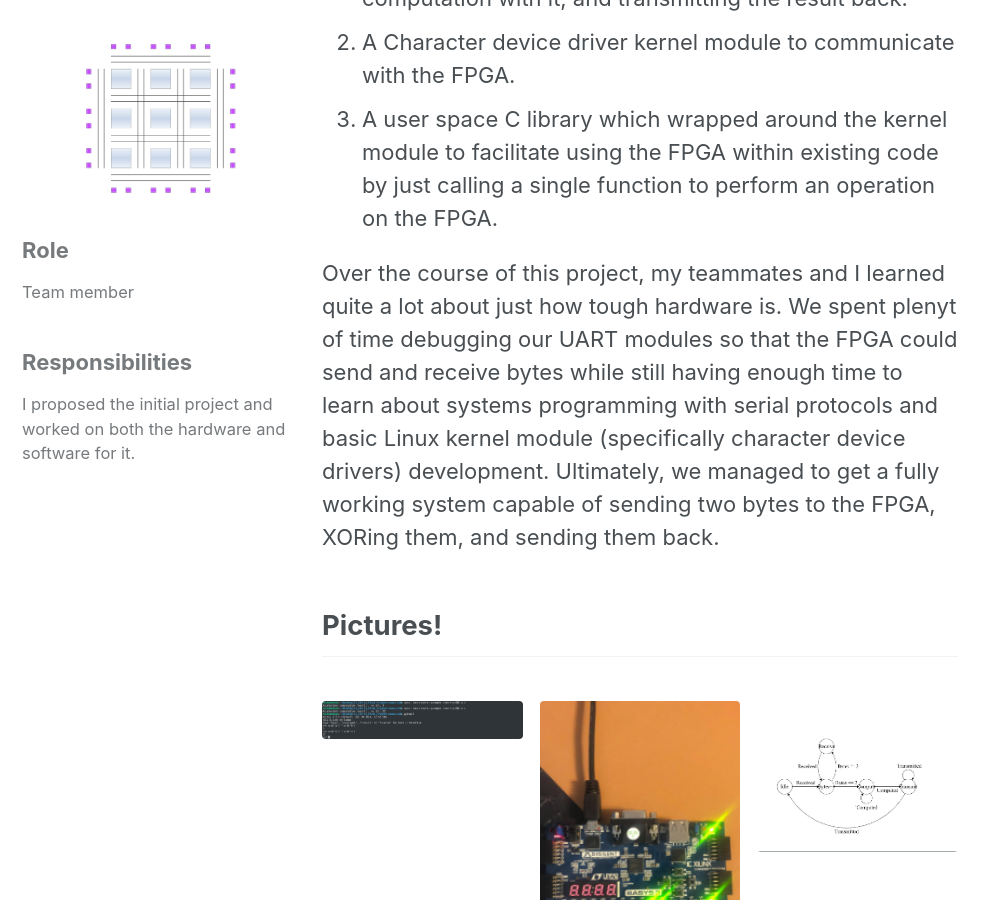
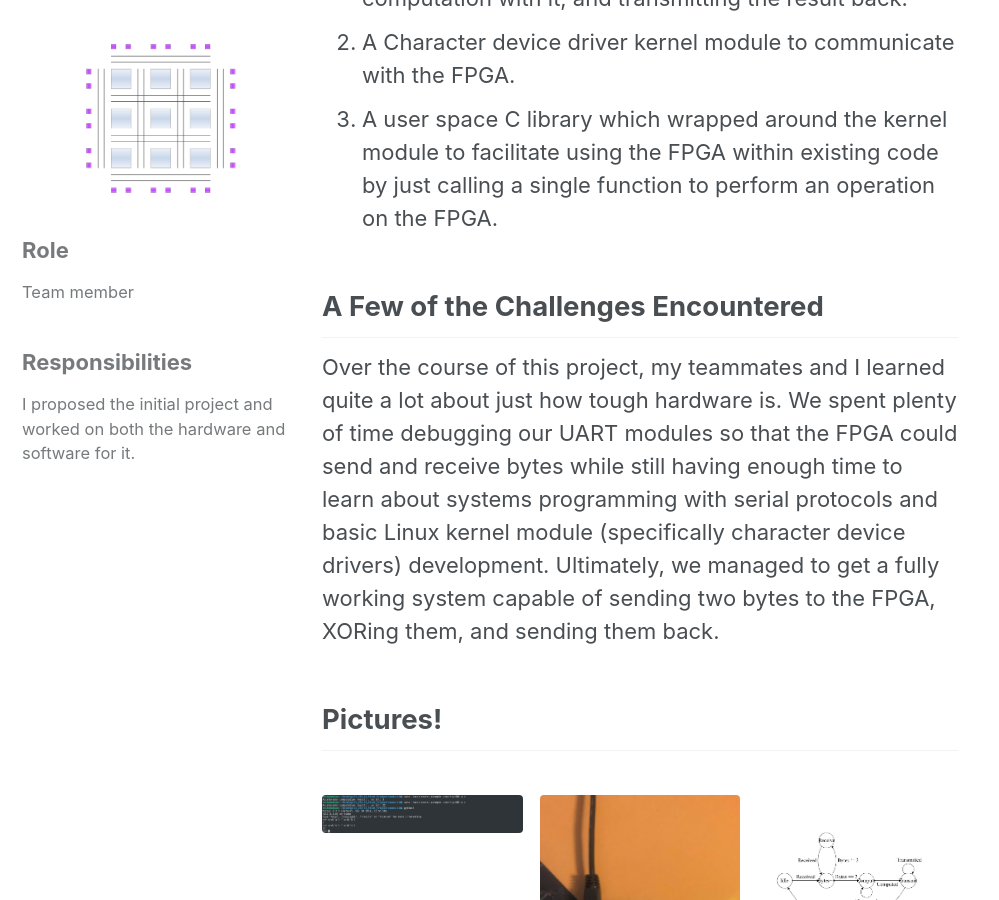
Before and after one commit to FakeNameSE/FakeNameSE.github.io, a Jekyll site: the page built from _portfolio/FPGA_Accelerator.md, in a window 1280 px wide and 900 px high, scrolled down 1132 px. Shown: the whole window, without its empty margins (0-999 px from the left). Built offline with Jekyll 4.4.1, drawn with Linux system fonts in a browser that asks for light colours.

Commit message:
Fixed typos and added section name to FPGA Accelerator portfolio entry.

```diff
--- a/_portfolio/FPGA_Accelerator.md
+++ b/_portfolio/FPGA_Accelerator.md
@@ -37,7 +37,8 @@
 2. A Character device driver kernel module to communicate with the FPGA.
 3. A user space C library which wrapped around the kernel module to facilitate using the FPGA within existing code by just calling a single function to perform an operation on the FPGA.
 
-Over the course of this project, my teammates and I learned quite a lot about just how tough hardware is. We spent plenyt of time debugging our UART modules so that the FPGA could send and receive bytes while still having enough time to learn about systems programming with serial protocols and basic Linux kernel module (specifically character device drivers) development. Ultimately, we managed to get a fully working system capable of sending two bytes to the FPGA, XORing them, and sending them back.
+## A Few of the Challenges Encountered
+Over the course of this project, my teammates and I learned quite a lot about just how tough hardware is. We spent plenty of time debugging our UART modules so that the FPGA could send and receive bytes while still having enough time to learn about systems programming with serial protocols and basic Linux kernel module (specifically character device drivers) development. Ultimately, we managed to get a fully working system capable of sending two bytes to the FPGA, XORing them, and sending them back.
 
 ## Pictures!
 {% include gallery caption="From left to right: FPGA Accelerator XORing some bytes using the example program, FPGA LEDs lighting up in response to byte received while debugging, diagram of finite state machine upon which the control circuit of the FPGA is based, and block diagram of major components in the FPGA's datapath." %}
```
